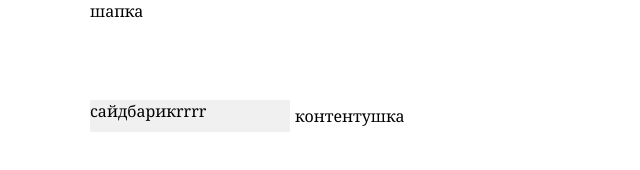
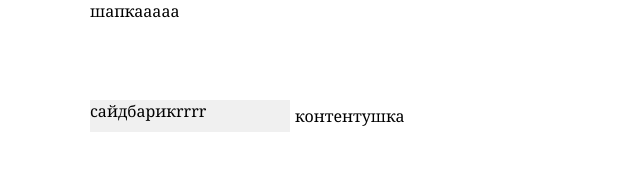
Before and after one commit to peuth/peuth.github.io, a plain HTML site: page index.html in a window 1280 px wide. Shown: the full height of the page, 0-640 px from the left. Drawn offline with Linux system fonts and the light colour scheme.

Commit message:
Update index.html

```diff
--- a/index.html
+++ b/index.html
@@ -10,7 +10,7 @@
 <body>
 <div class="container">
 <header class="header">
-шапка
+шапкааааа
 </header>
 <div class="content">
 <aside class="sidebar">
```
